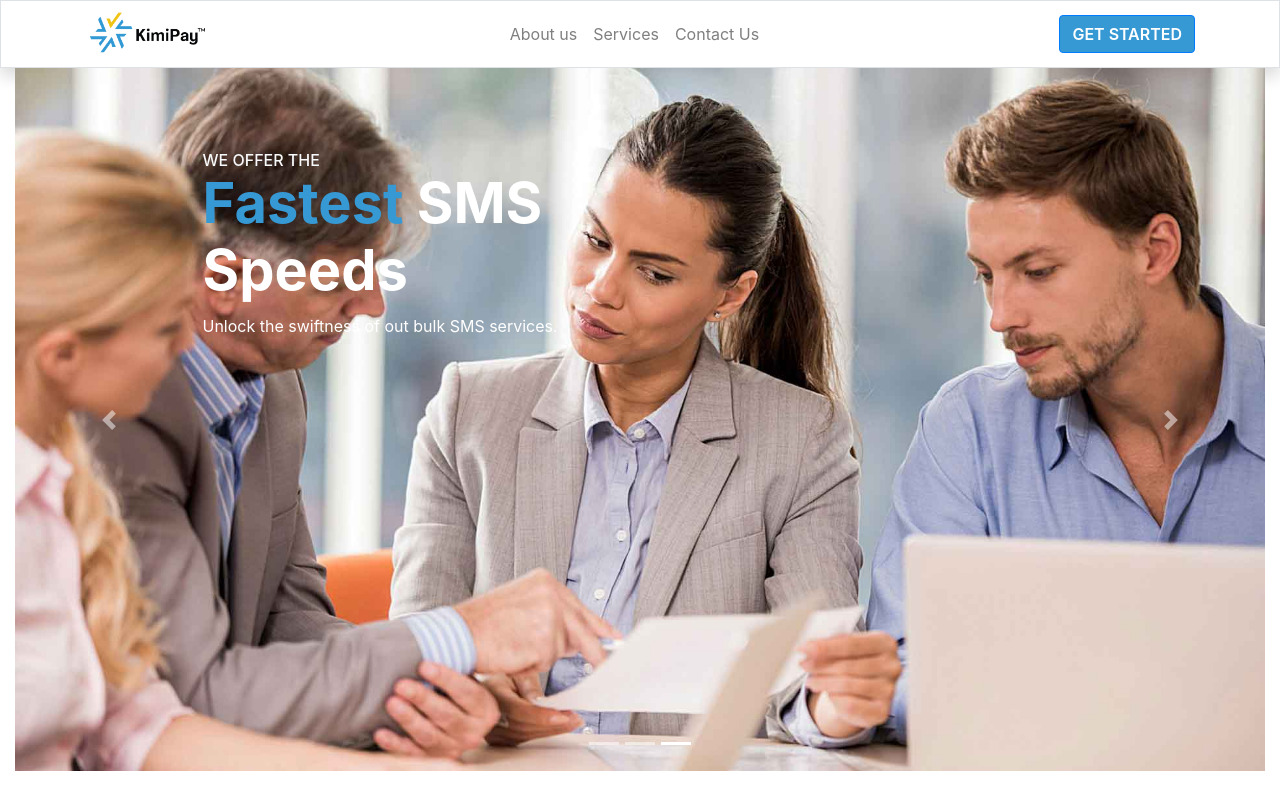
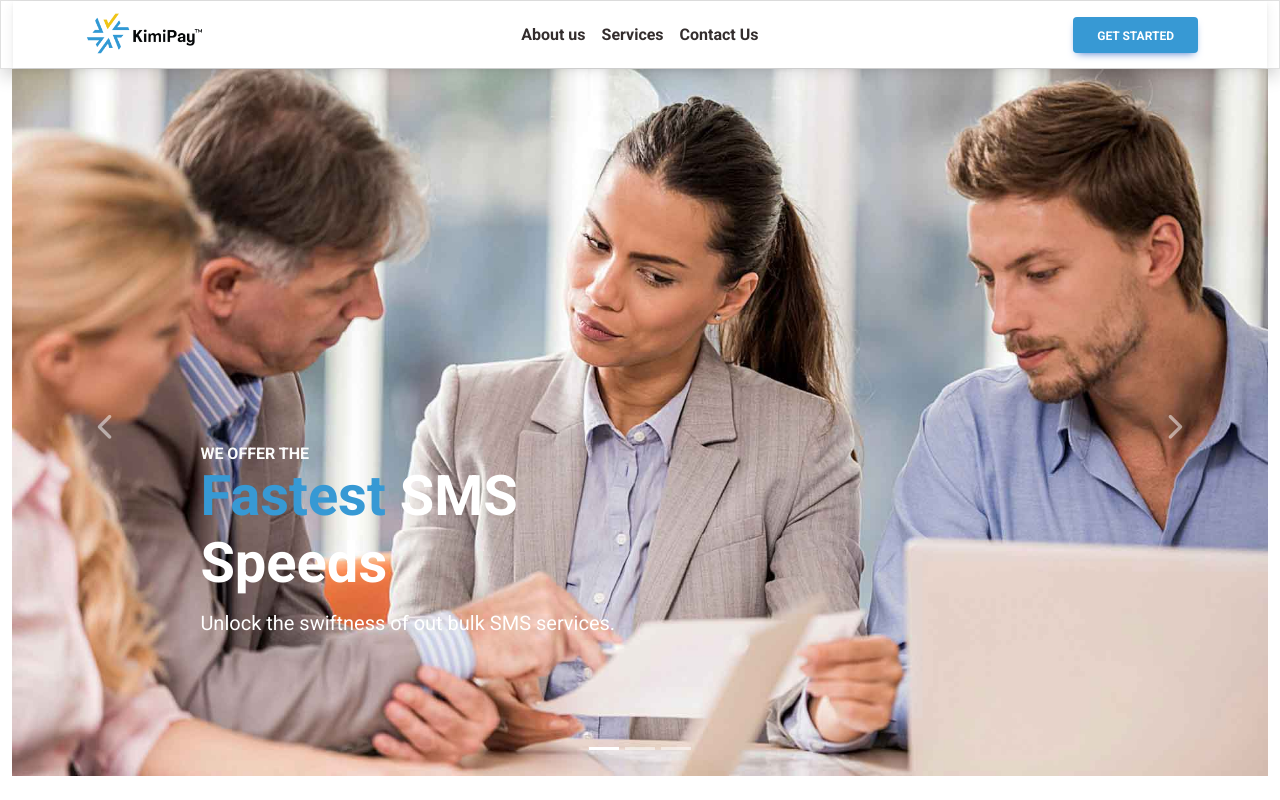
Before and after one commit to GloriaMMuthumbi/kimipayco, a React (Create React App) app: page / in a window 1280 px wide. Shown: the top 800 px of the page. Built offline with nearby package versions, Linux system fonts and the light colour scheme.

Commit message:
trying to solve the carousel problem

```diff
--- a/package.json
+++ b/package.json
@@ -3,6 +3,7 @@
   "version": "0.1.0",
   "private": true,
   "dependencies": {
+    "@fortawesome/fontawesome-free": "^6.4.2",
     "@heroicons/react": "^2.0.18",
     "@material-tailwind/react": "^2.1.1",
     "@mui/icons-material": "^5.14.9",
@@ -11,6 +12,8 @@
     "@testing-library/react": "^13.4.0",
     "@testing-library/user-event": "^13.5.0",
     "bootstrap": "^4.6.2",
+    "mdb-react-ui-kit": "^6.3.0",
+    "mdbreact": "^5.2.0",
     "react": "^18.2.0",
     "react-bootstrap": "^2.8.0",
     "react-dom": "^18.2.0",
--- a/public/index.html
+++ b/public/index.html
@@ -26,6 +26,7 @@
     <link rel="stylesheet" href="https://cdnjs.cloudflare.com/ajax/libs/font-awesome/5.15.3/css/all.min.css">
     <link rel=”preconnect” href=”https://fonts.googleapis.com”>
     <link rel=”preconnect” href=”https://fonts.gstatic.com” crossorigin>
+    <link href="https://fonts.googleapis.com/css?family=Roboto:300,400,500,700&display=swap" rel="stylesheet" />
     <title>React App</title>
   </head>
   <body>
--- a/src/App.css
+++ b/src/App.css
@@ -2,7 +2,9 @@
   scroll-margin-top: 20vh;
 }
 
-
+.text-dark {
+  font-weight: 600;
+}
 
 .App-container {
   width: 100%;
--- a/src/Components/Carousel.js
+++ b/src/Components/Carousel.js
@@ -1,6 +1,4 @@
 import React from 'react';
-import Carousel from 'react-bootstrap/Carousel';
-import ExampleCarouselImage from './ExampleCarouselImage';
 import '../App.css';
 
 const CarouselComponent = () => {
@@ -9,9 +7,9 @@ const CarouselComponent = () => {
             <div class="carousel slide">
                 <div class="carousel-inner">
                     <ol class="carousel-indicators">
-                        <li data-mdb-target="0" class=""></li>
+                        <li data-mdb-target="0" class="active"></li>
                         <li data-mdb-target="1" class=""></li>
-                        <li data-mdb-target="2" class="active"></li>
+                        <li data-mdb-target="2" class=""></li>
                     </ol>
                     <div class="carousel-item">
                         <img class="w-100 d-block" src="./carousel-1.jpg" alt="..." />
--- a/src/Components/Navbar.js
+++ b/src/Components/Navbar.js
@@ -14,15 +14,15 @@ function NavbarComponent() {
     return (
         <>
             <div className="container-fluid mx-auto bg-gray-200 rounded-xl shadow border p-8 m-10">
-                <Navbar expand="lg" className="bg-body-tertiary container-fluid">
+                <Navbar expand="lg" className="bg-body-tertiary container-fluid sticky-top">
                     <Container>
                     <a href="/" className="pull-left"><img src="./logo22.png" alt='' height={50} /></a>
                         <Navbar.Toggle aria-controls="basic-navbar-nav" />
                         <Navbar.Collapse id="basic-navbar-nav">
                         <Nav className="m-auto">
-                            <Nav.Link href='#aboutus'>About us</Nav.Link>
-                            <Nav.Link href='#services'>Services</Nav.Link>
-                            <Nav.Link href="#contactus">Contact Us</Nav.Link>
+                            <Nav.Link href='#aboutus' className='fw-bolder text-dark nav-link'>About us</Nav.Link>
+                            <Nav.Link href='#services' className='fw-bolder text-dark nav-link'>Services</Nav.Link>
+                            <Nav.Link href="#contactus" className='fw-bolder text-dark nav-link'>Contact Us</Nav.Link>
                         </Nav>
                         <Button className='submit-btn'>Get Started</Button>
                         </Navbar.Collapse>
--- a/src/index.js
+++ b/src/index.js
@@ -4,6 +4,8 @@ import './index.css';
 import App from './App';
 import reportWebVitals from './reportWebVitals';
 import 'bootstrap/dist/css/bootstrap.min.css';
+import 'mdb-react-ui-kit/dist/css/mdb.min.css';
+import "@fortawesome/fontawesome-free/css/all.min.css";
 
 const root = ReactDOM.createRoot(document.getElementById('root'));
 
```
Also changed, not shown: 1 other file (tests, documents, lock files or other folders).
